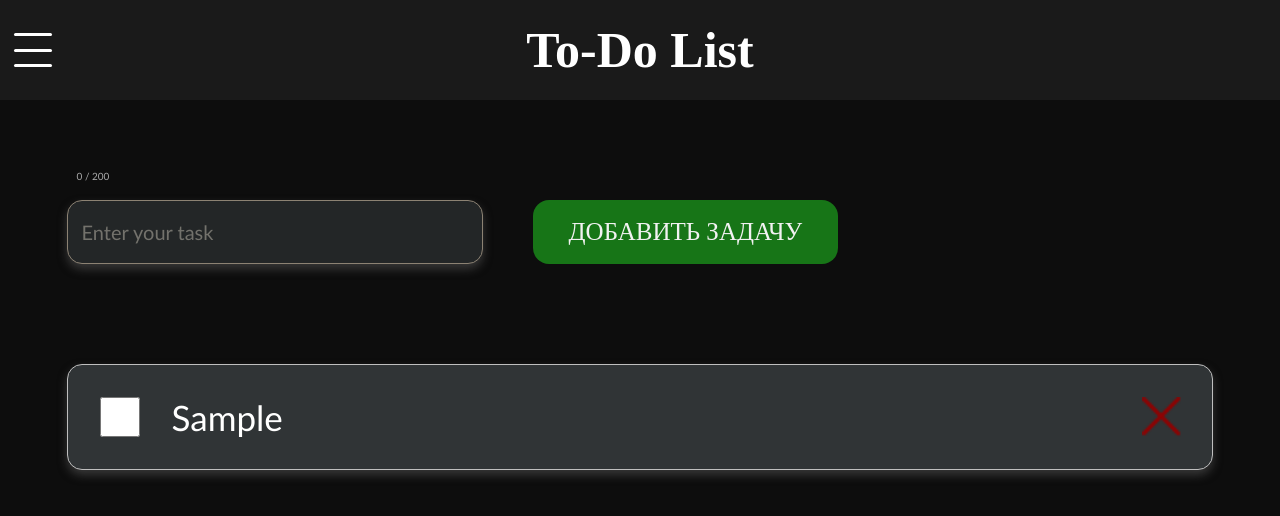
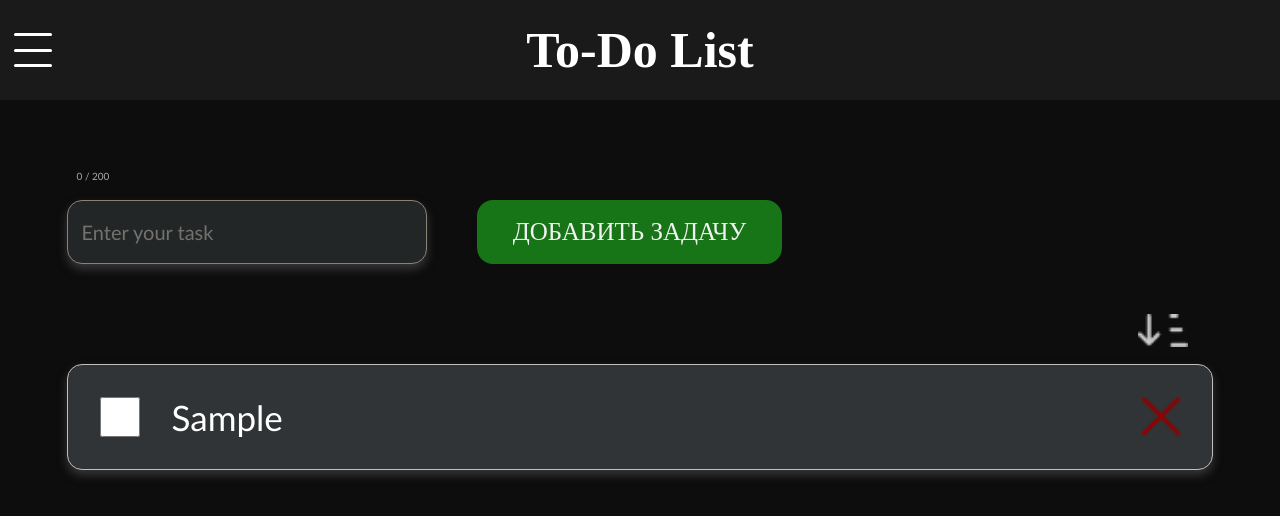
Before and after one commit to Delovo1/my-todo-app, a React (Create React App) app: page / in a window 1280 px wide. Both pictures are taken after typing "Sample" into the empty fields and a click on the button "ДОБАВИТЬ ЗАДАЧУ". Shown: the top 516 px of the page. Built offline with nearby package versions, Linux system fonts and the light colour scheme.

Commit message:
added sort

```diff
--- a/src/components/Main.js
+++ b/src/components/Main.js
@@ -3,7 +3,7 @@ import React, { useState } from "react";
 const Main = ({ tasks, setTasks }) => {
   const [text, setText] = useState("");
   const [red, setRed] = useState(false);
-
+  const [where, setWhere] = useState(true);
   const toggleTodo = (id) => {
     setTasks((prev) =>
       prev.map((task) =>
@@ -72,9 +72,36 @@ const Main = ({ tasks, setTasks }) => {
       </div>
 
       <div className="todolist">
-        {[...tasks]
-          .sort((a, b) => a.completed - b.completed)
-          .map((task) => (
+        <img
+          className={`sorted ${tasks.length === 0 ? "off" : "on"}`}
+          src={`${process.env.PUBLIC_URL}/images/${
+            where ? "sortdown" : "sortup"
+          }.png`}
+          alt="sorted button"
+          title="sort your tasks!"
+          onClick={() => {
+            const countcompl = tasks.filter((task) => task.completed).length;
+            if (
+              countcompl === 0 ||
+              countcompl === tasks.length ||
+              tasks.length === 1
+            ) {
+              return;
+            }
+            if (where) {
+              setTasks((prev) =>
+                [...prev].sort((a, b) => a.completed - b.completed)
+              );
+              setWhere(false);
+              return;
+            }
+            setTasks((prev) =>
+              [...prev].sort((a, b) => b.completed - a.completed)
+            );
+            setWhere(true);
+          }}
+        />
+        {[...tasks].map((task) => (
           <div
             key={task.id}
             className={`task
--- a/src/style.css
+++ b/src/style.css
@@ -147,8 +147,24 @@ nav h2 {
   border-radius: 1rem;
   transition: all 0.3s;
 }
+.sorted {
+  width: 5rem;
+  position: absolute;
+  right: 2.5rem;
+  top: -5rem;
+  transition: all 0.3s;
 
+}
+.sorted:hover {
+    -webkit-filter: drop-shadow(3px 5px 5px #a0a0a0);
+  filter: drop-shadow(1px 1px 3px #a9a9a9);
+}
+
+.sorted.off {
+  display: none;
+}
 .todolist {
+  position: relative;
   min-height: 60rem;
   margin-bottom: 7rem;
   font-family: "Exo2";
@@ -355,7 +371,7 @@ footer {
 }
 .buttons input {
   font-size: 2rem;
-  min-width: 40rem;
+  width: 30%;
   border-radius: 1.5rem;
   border: thin solid #8c8273;
   background-color: #232627;
```
Also changed, not shown: public/images/sortdown.png (added), public/images/sortup.png (added). Lines whose indentation alone changed are shown as unchanged.
